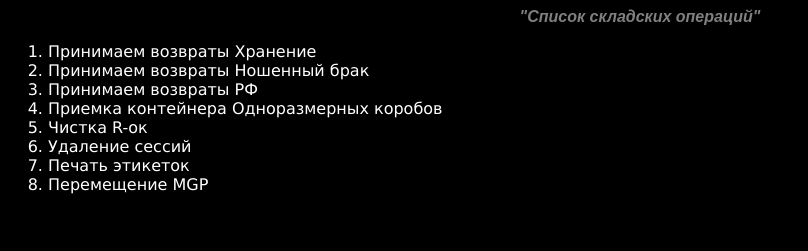
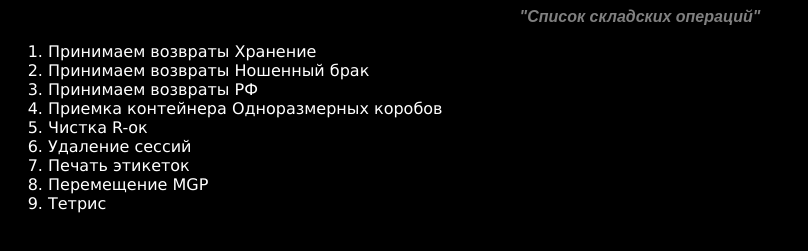
Before and after one commit to megatoprc/warehouse, a plain HTML site: page index.html in a window 1280 px wide. Shown: the part 61-312 px from the top of the page, without its empty margins (0-808 px from the left). Drawn offline with Linux system fonts and the light colour scheme.

Commit message:
Update index.html

```diff
--- a/index.html
+++ b/index.html
@@ -49,6 +49,7 @@ a:active {
 <li><a href="UdSessii.html">Удаление cессий</a>
 <li><a href="Print.html">Печать этикеток</a>
 <li><a href="MGP.html">Перемещение MGP</a>
+<li><a href="tetris.html">Тетрис</a>
 
 </ol>
 <br>
```
